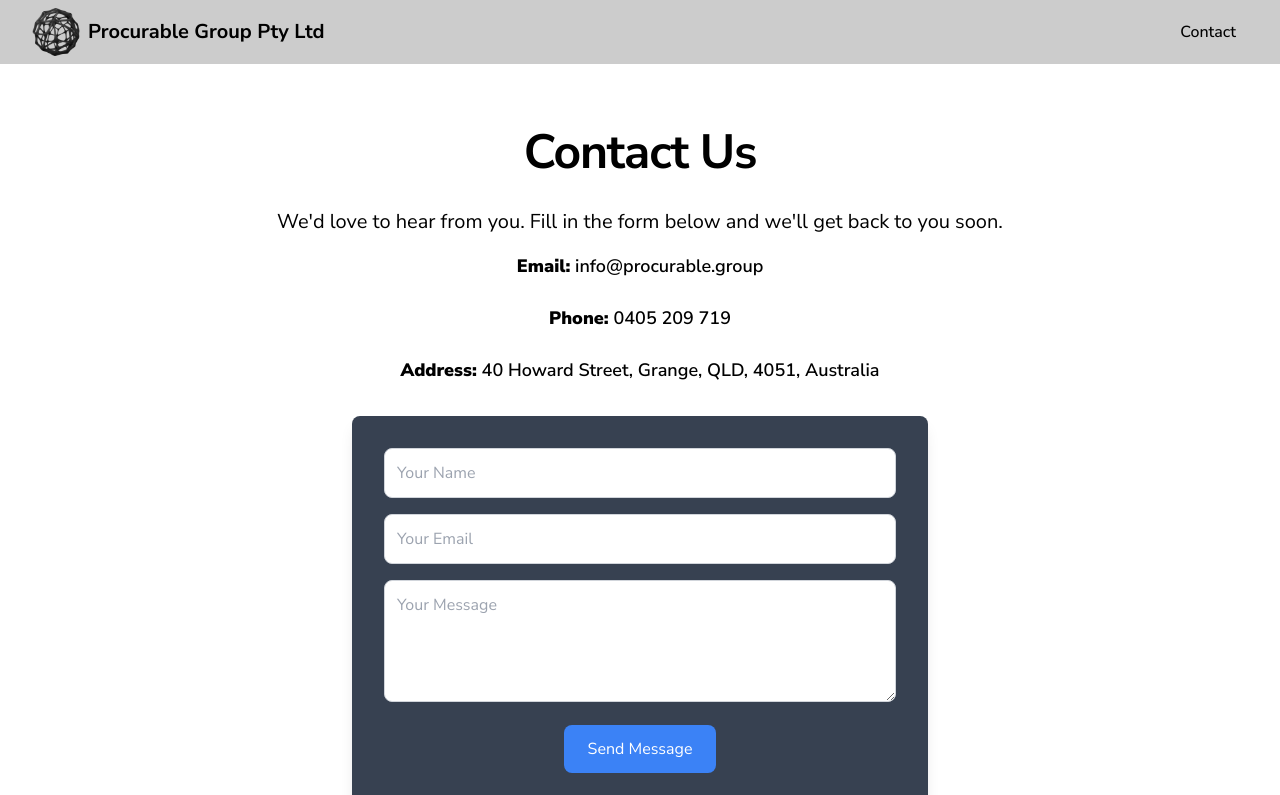
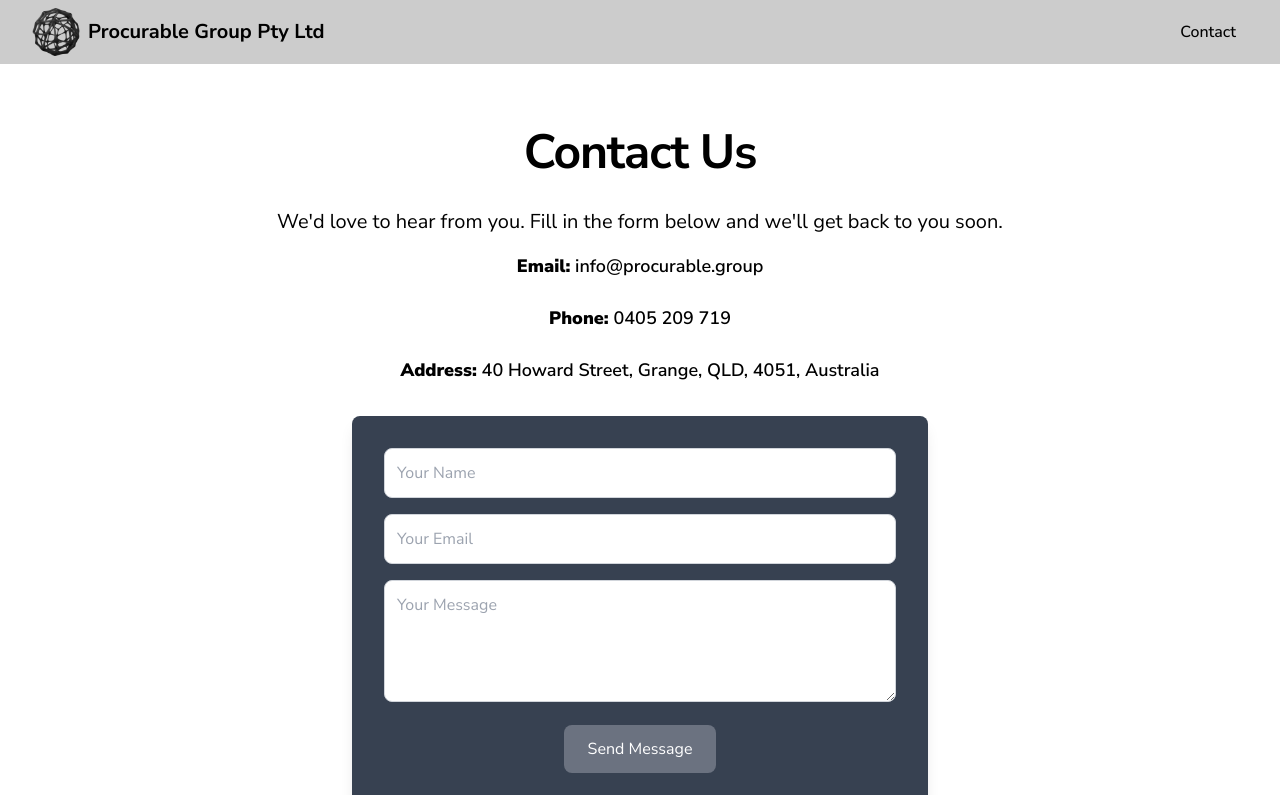
Before and after one commit to danmancs/procurable_nextjs, a Next.js app: page /contact in a window 1280 px wide. Shown: the top 795 px of the page. Built offline with nearby package versions, Linux system fonts and the light colour scheme.

Commit message:
updated contact page

```diff
--- a/src/app/contact/page.tsx
+++ b/src/app/contact/page.tsx
@@ -94,7 +94,7 @@ const Contact = () => {
               required
             />
           </div>
-          <button type="submit" className={cn(`bg-blue-500 text-white py-3 px-6 rounded-lg hover:bg-blue-600`)}>
+          <button type="submit" className={cn(`bg-gray-500 text-white py-3 px-6 rounded-lg hover:bg-gray-600`)}>
             Send Message
           </button>
         </form>
```
